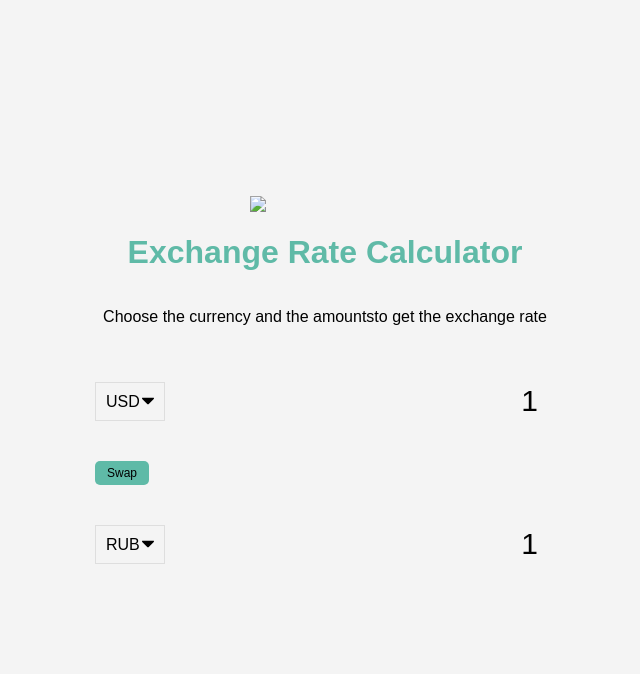
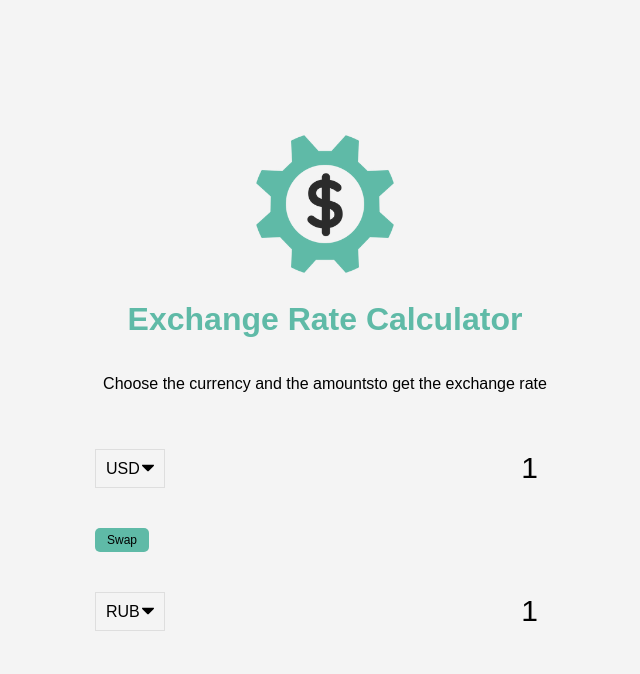
Before and after one commit to ValyushkinKonstantin/CurrencyExchange, a plain HTML site: page index.html in a window 1280 px wide. Shown: the whole page, without its empty margins (315-955 px from the left). Drawn offline with Linux system fonts and the light colour scheme; no server answers.

Commit message:
Update index.html

```diff
--- a/index.html
+++ b/index.html
@@ -11,7 +11,7 @@
 </head>
 <body>
 
-  <img class="money-img" src="img/money.png" >
+  <img class="money-img" src="money.png" >
 <h1>Exchange Rate Calculator</h1>
 <p>Choose the currency and the amountsto get the exchange rate </p>
 <div class="container">
```
